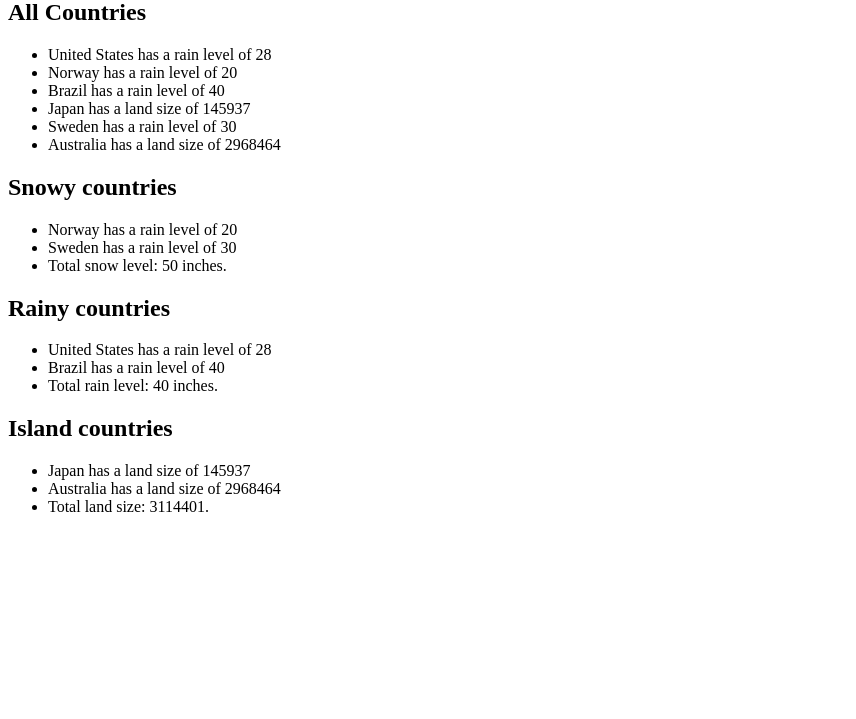
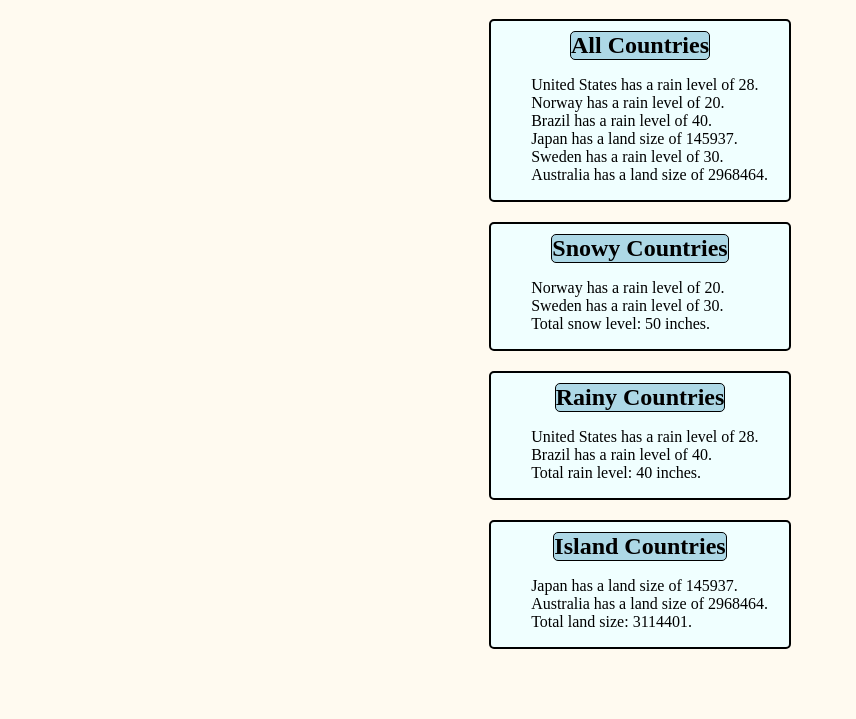
Before and after one commit to Xalvandor/CS601_HW4_Gavlishin, a plain HTML site: page public/index.html in a window 1280 px wide. Shown: the part 81-800 px from the top of the page, without its empty margins (0-856 px from the left). Drawn offline with Linux system fonts and the light colour scheme.

Commit message:
adding to github

```diff
--- a/public/countries.js
+++ b/public/countries.js
@@ -1,3 +1,4 @@
+// classes for different types of coutnries
 export class SnowyCountry {
     constructor(name, snowLevel) {
         this.name = name;
@@ -5,7 +6,7 @@ export class SnowyCountry {
     }
     getInfo(item) {
         if (item instanceof HTMLElement) {
-            item.innerHTML += `<li>${this.name} has a rain level of ${this.snowLevel}</li>`;
+            item.innerHTML += `<li>${this.name} has a rain level of ${this.snowLevel}.</li>`;
         }
         return item;
     }
@@ -17,7 +18,7 @@ export class RainyCountry {
     }
     getInfo(item) {
         if (item instanceof HTMLElement) {
-            item.innerHTML += `<li>${this.name} has a rain level of ${this.rainLevel}</li>`;
+            item.innerHTML += `<li>${this.name} has a rain level of ${this.rainLevel}.</li>`;
         }
         return item;
     }
@@ -29,11 +30,12 @@ export class IslandCountry {
     }
     getInfo(item) {
         if (item instanceof HTMLElement) {
-            item.innerHTML += `<li>${this.name} has a land size of ${this.landSize}</li>`;
+            item.innerHTML += `<li>${this.name} has a land size of ${this.landSize}.</li>`;
         }
         return item;
     }
 }
+// type assertions for classes
 export function isSnowyCountry(country) {
     return (country instanceof SnowyCountry && 'snowLevel' in country);
 }
--- a/public/index.html
+++ b/public/index.html
@@ -4,23 +4,34 @@
 <head>
     <meta charset="UTF-8">
     <meta name="viewport" content="width=device-width, initial-scale=1.0">
+    <link rel="stylesheet" href="/src/countries.css">
     <title>Country Manager</title>
 </head>
 <body>
     <h1>Country Data Manager</h1>
     <div id="output"></div>
-    <h2>All Countries</h2>
-    <ul id="allCountries"></ul>
+    <section>
+        <h2>All Countries</h2>
+        <ul id="allCountries"></ul>
+    </section>
 
-    <h2>Snowy countries</h2>
-    <ul id="snowyCountries"></ul>
+    <section>
+        <h2>Snowy Countries</h2>
+        <ul id="snowyCountries"></ul>
+    </section>
 
-    <h2>Rainy countries</h2>
-    <ul id="rainyCountries"></ul>
+    <section>
+        <h2>Rainy Countries</h2>
+        <ul id="rainyCountries"></ul>
+    </section>
 
-    <h2>Island countries</h2>
-    <ul id="islandCountries"></ul>
+    <section>
+        <h2>Island Countries</h2>
+        <ul id="islandCountries"></ul>
+    </section>
+
 
     <script type= "module" src="app.js"></script>
 </body>
+
 </html>
--- /dev/null
+++ b/src/countries.css
@@ -0,0 +1,33 @@
+body {
+    display: grid;
+    justify-content: center;
+    align-items: center;
+    background-color: floralwhite;
+}
+
+h1 {
+    border-bottom: 2px solid black;
+    border-radius: 2px;
+}
+
+section {
+    display: flex;
+    flex-direction: column;
+    border: 2px solid black;
+    margin: 10px;
+    border-radius: 5px;
+    background-color: azure;
+}
+
+section h2 {
+    border: 1px solid;
+    border-radius: 5px ;
+    background-color: lightblue;
+    width: max-content;
+    margin: auto;
+    margin-top: 10px;
+}
+
+ul {
+    list-style-type: none;
+}
--- a/src/interface.ts
+++ b/src/interface.ts
@@ -1,4 +1,4 @@
-
+// interface for country class
 export interface ICountry{
     name: string;
     getInfo(item: HTMLElement): HTMLElement;
```
Also changed, not shown: public/app.js (+14 -4 lines), src/app.ts (+14 -19 lines), src/countries.ts (+5 -4 lines).
